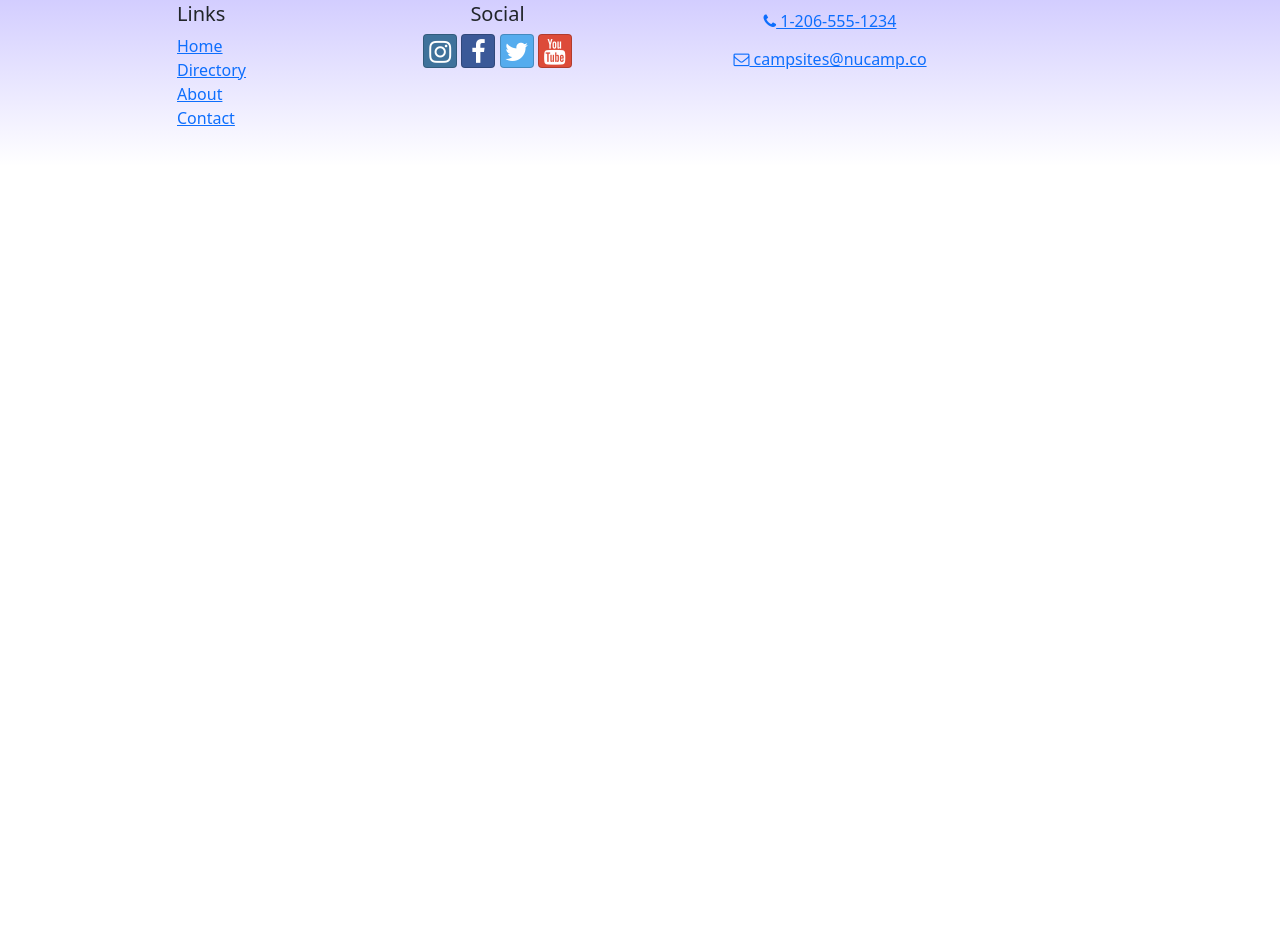
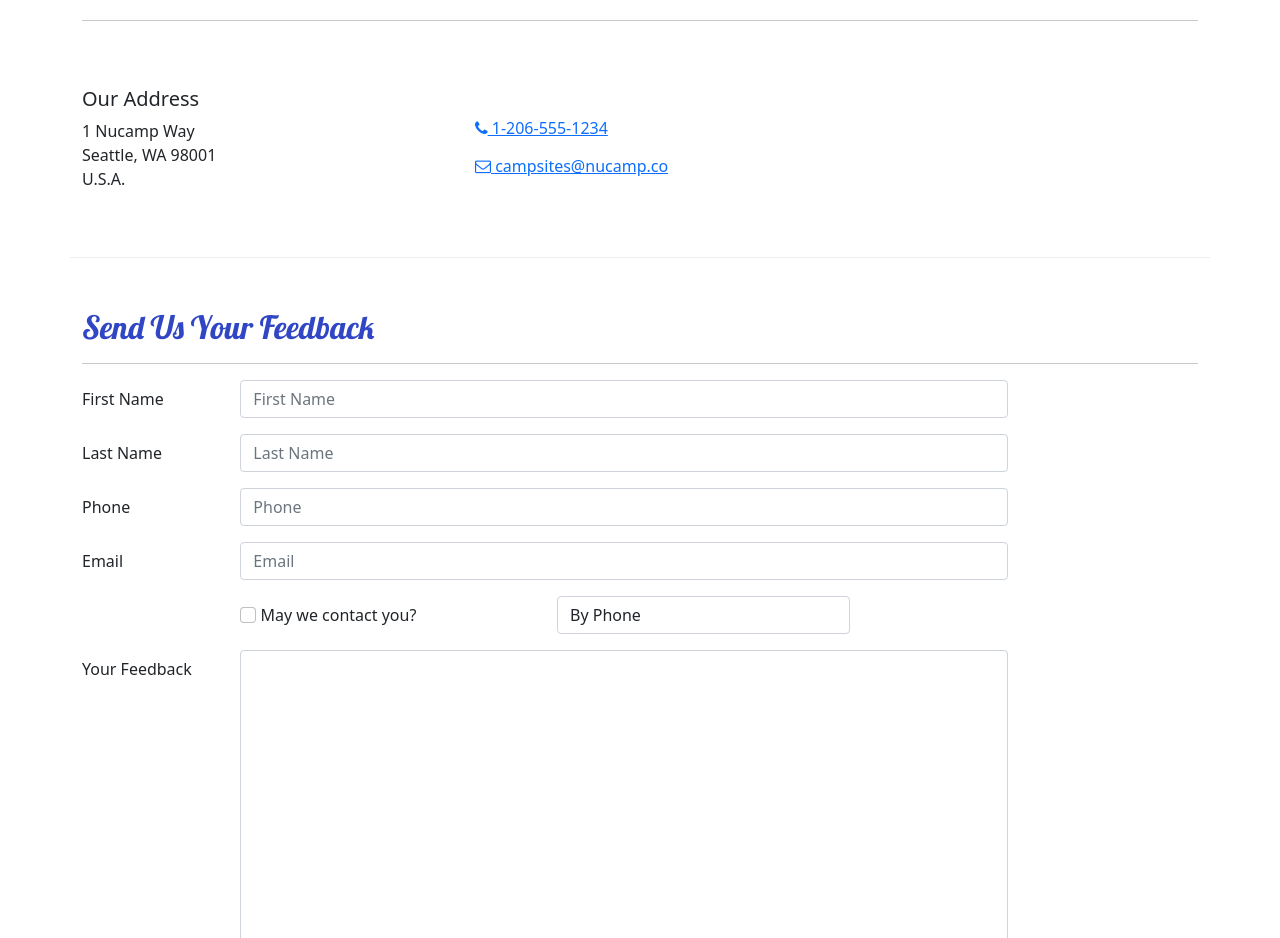
Before and after one commit to almsvm/Nucampsite-react, a React (Create React App) app: page /contact in a window 1280 px wide. Shown: the part 234-1172 px from the top of the page. Before the commit the page ends 800 px from the top, so only its background shows below. Built offline with nearby package versions, Linux system fonts and the light colour scheme.

Commit message:
Contact Form

```diff
--- /dev/null
+++ b/src/components/ContactForm.js
@@ -0,0 +1,110 @@
+import { Button, Label, Col, FormGroup } from "reactstrap";
+import { Formik, Field, Form } from "formik";
+
+const ContactForm = () => {
+  const handleSubmit = (values, { resetForm }) => {
+    console.log("form values:", values);
+    console.log("in JSON format:", JSON.stringify(values));
+    resetForm();
+  };
+
+  return (
+    <Formik
+      initialValues={{
+        firstName: "",
+        lastName: "",
+        phoneNum: "",
+        email: "",
+        agree: false,
+        contactType: "By Phone",
+        feedback: "",
+      }}
+      onSubmit={handleSubmit}
+    >
+      <Form>
+        <FormGroup row>
+          <Label htmlFor="firstName" md="2">
+            First Name
+          </Label>
+          <Col md="10">
+            <Field
+              name="firstName"
+              placeholder="First Name"
+              className="form-control"
+            />
+          </Col>
+        </FormGroup>
+        <FormGroup row>
+          <Label htmlFor="lastName" md="2">
+            Last Name
+          </Label>
+          <Col md="10">
+            <Field
+              name="lastName"
+              placeholder="Last Name"
+              className="form-control"
+            />
+          </Col>
+        </FormGroup>
+        <FormGroup row>
+          <Label htmlFor="phoneNum" md="2">
+            Phone
+          </Label>
+          <Col md="10">
+            <Field
+              name="phoneNum"
+              placeholder="Phone"
+              className="form-control"
+            />
+          </Col>
+        </FormGroup>
+        <FormGroup row>
+          <Label htmlFor="email" md="2">
+            Email
+          </Label>
+          <Col md="10">
+            <Field
+              name="email"
+              placeholder="Email"
+              type="email"
+              className="form-control"
+            />
+          </Col>
+        </FormGroup>
+        <FormGroup row>
+          <Label check md={{ size: 4, offset: 2 }}>
+            <Field name="agree" type="checkbox" className="form-check-input" />{" "}
+            May we contact you?
+          </Label>
+          <Col md="4">
+            <Field name="contact" as="select" className="form-control">
+              <option>By Phone</option>
+              <option>By Email</option>
+            </Field>
+          </Col>
+        </FormGroup>
+        <FormGroup row>
+          <Label htmlFor="feedback" md="2">
+            Your Feedback
+          </Label>
+          <Col md="10">
+            <Field
+              name="feedback"
+              as="textarea"
+              rows="12"
+              className="form-control"
+            />
+          </Col>
+        </FormGroup>
+        <FormGroup row>
+          <Col md={{ size: 10, offset: 2 }}>
+            <Button type="submit" color="primary">
+              Send Feedback
+            </Button>
+          </Col>
+        </FormGroup>
+      </Form>
+    </Formik>
+  );
+};
+export default ContactForm;
--- a/src/pages/ContactPage.js
+++ b/src/pages/ContactPage.js
@@ -1,5 +1,47 @@
+import { Container, Col, Row } from "reactstrap";
+import SubHeader from "../components/SubHeader";
+import ContactForm from "../components/ContactForm";
+
 const ContactPage = () => {
-  return <div>ContactPage</div>;
+  return (
+    <Container>
+      <SubHeader current="Contact Us" />
+      <Row className="row-content align-items-center">
+        <Col sm="4">
+          <h5>Our Address</h5>
+          <address>
+            1 Nucamp Way
+            <br />
+            Seattle, WA 98001
+            <br />
+            U.S.A.
+          </address>
+        </Col>
+        <Col>
+          <a role="button" className="btn btn-link" href="tel:+12065551234">
+            <i className="fa fa-phone" /> 1-206-555-1234
+          </a>
+          <br />
+          <a
+            role="button"
+            className="btn btn-link"
+            href="mailto:fakeemail@fakeemail.co"
+          >
+            <i className="fa fa-envelope-o" /> campsites@nucamp.co
+          </a>
+        </Col>
+      </Row>
+      <Row className="row-content">
+        <Col xs="12">
+          <h2>Send Us Your Feedback </h2>
+          <hr />
+        </Col>
+        <Col md="10">
+          <ContactForm />
+        </Col>
+      </Row>
+    </Container>
+  );
 };
 
 export default ContactPage;
```
